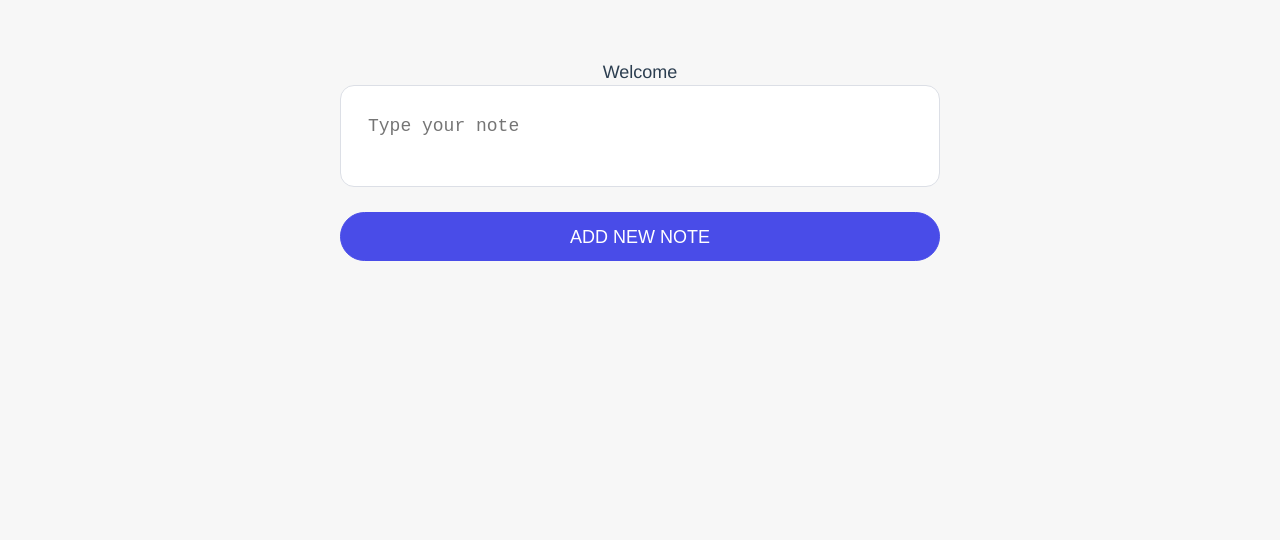
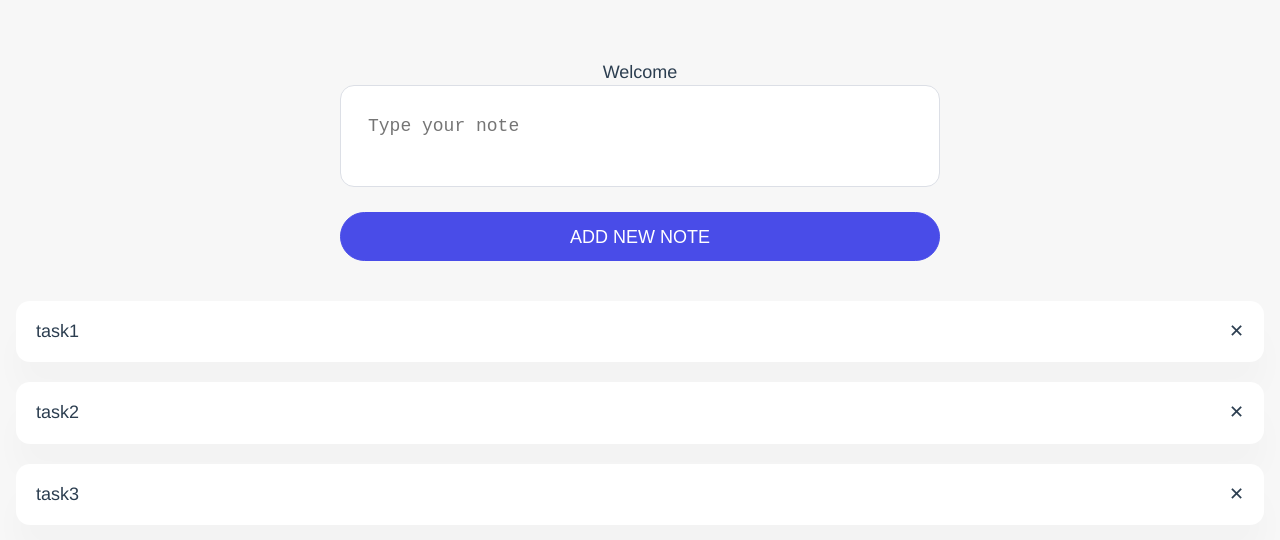
Before and after one commit to Al-x-R/notes_vue, a Vue app: page / in a window 1280 px wide. Shown: the top 540 px of the page. Built offline with nearby package versions, Linux system fonts and the light colour scheme.

Commit message:
Added notes List component

```diff
--- /dev/null
+++ b/src/components/Notes/List.vue
@@ -0,0 +1,58 @@
+<template>
+  <div class="notes-list">
+    <div class="note-item" v-for="(note, idx) in items" :key="idx">
+      <div class="note-header">
+        <p>{{note}}</p>
+        <p style="cursor: pointer;" >
+          &#10005;
+        </p>
+      </div>
+    </div>
+  </div>
+</template>
+
+<script>
+export default {
+  name: 'List',
+  props: {
+    items: {
+      type: Array,
+      required: true
+    }
+  }
+};
+</script>
+
+<style lang="scss">
+.notes-list {
+  padding: 40px 0;
+}
+
+.note-item {
+  width: 100%;
+  padding: 18px 20px;
+  margin-bottom: 20px;
+  border-radius: 14px;
+  background-color: #ffffff;
+  transition: all 0.25s cubic-bezier(0.02, 0.01, 0.47, 1);
+  box-shadow: 0 30px 30px rgba(0, 0, 0, 0.02);
+  &:hover {
+    box-shadow: 0 30px 30px rgba(0, 0, 0, 0.04);
+    transform: translate(0, -6px);
+    transition-delay: 0s !important;
+  }
+}
+
+.note-header {
+  display: flex;
+  align-items: center;
+  justify-content: space-between;
+}
+
+.note-footer {
+  display: flex;
+  flex-direction: column;
+  justify-content: flex-start;
+  align-items: flex-start;
+}
+</style>
--- a/src/pages/home.vue
+++ b/src/pages/home.vue
@@ -3,6 +3,7 @@
   <div class="container">
     <HelloWorld msg="Welcome" />
     <Form />
+    <List :items="notes" />
   </div>
 </div>
 </template>
@@ -10,11 +11,18 @@
 <script>
 import HelloWorld from '../components/HelloWorld';
 import Form from '../components/Notes/Form';
+import List from '../components/Notes/List';
 export default {
   name: 'home',
   components: {
+    List,
     Form,
     HelloWorld
+  },
+  data() {
+    return {
+      notes: ['task1', 'task2', 'task3']
+    }
   }
 };
 </script>
```
